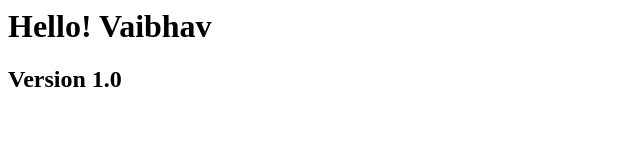
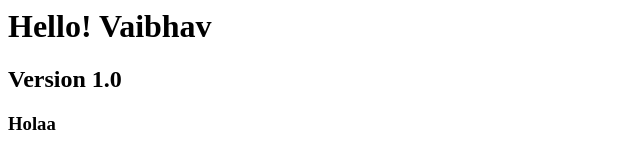
Before and after one commit to vaibhav-umbarkar/jenkins-demo, a plain HTML site: page index.html in a window 1280 px wide. Shown: the full height of the page, 0-640 px from the left. Drawn offline with Linux system fonts and the light colour scheme.

Commit message:
Add h3 heading with text 'Holaa' to index.html

```diff
--- a/index.html
+++ b/index.html
@@ -2,5 +2,6 @@
   <body>
       <h1>Hello! Vaibhav</h1>
       <h2>Version 1.0</h2>
+      <h3>Holaa</h3>
   </body>
 </html>
```
